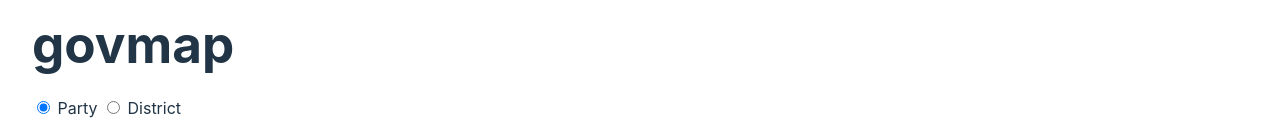
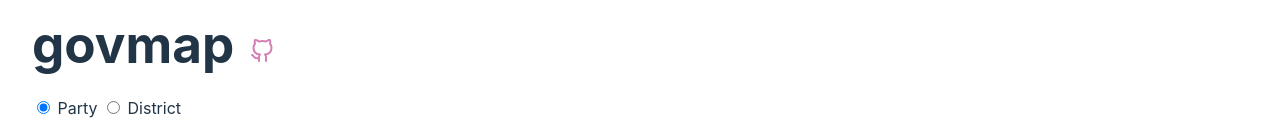
Before and after one commit to mebble/govmap, a Svelte app: page / in a window 1280 px wide. Shown: the top 135 px of the page. Built offline with nearby package versions, Linux system fonts and the light colour scheme.

Commit message:
display link to github repo

```diff
--- a/src/App.svelte
+++ b/src/App.svelte
@@ -12,6 +12,7 @@
     import type { PropChoice, Constituency, District, Party, AssemblyData } from "./types";
     import Legend from "./lib/Legend.svelte";
     import InfoBox from "./lib/InfoBox.svelte";
+    import Github from "./lib/Github.svelte";
 
     const width = Math.min(0.9 * window.innerWidth, 900);
     const height = 0.56 * width;
@@ -83,7 +84,12 @@
 </script>
 
 <main>
-    <h1>govmap</h1>
+    <div class="header">
+        <h1>govmap</h1>
+        <a href="https://github.com/mebble/govmap">
+            <Github />
+        </a>
+    </div>
     <div class="prop-choice">
         <label>
             <input type=radio bind:group={propChoice} name="prop-choice" value={'Party'}>
@@ -139,9 +145,19 @@
     main {
         padding: 1rem;
     }
+    .header {
+        display: flex;
+        align-items: baseline;
+        margin-bottom: 1.5rem;
+    }
+    .header h1 {
+        margin-right: 1rem;
+    }
+    .header a {
+        color: rgb(211, 128, 181);
+    }
     h1 {
-        margin-top: 0;
-        margin-bottom: 1.5rem;
+        margin: 0;
     }
     .output {
         display: flex;
--- /dev/null
+++ b/src/lib/Github.svelte
@@ -0,0 +1,3 @@
+<svg xmlns="http://www.w3.org/2000/svg" width="24" height="24" viewBox="0 0 24 24" fill="none" stroke="currentColor" stroke-width="2" stroke-linecap="round" stroke-linejoin="round" class="feather feather-github">
+    <path d="M9 19c-5 1.5-5-2.5-7-3m14 6v-3.87a3.37 3.37 0 0 0-.94-2.61c3.14-.35 6.44-1.54 6.44-7A5.44 5.44 0 0 0 20 4.77 5.07 5.07 0 0 0 19.91 1S18.73.65 16 2.48a13.38 13.38 0 0 0-7 0C6.27.65 5.09 1 5.09 1A5.07 5.07 0 0 0 5 4.77a5.44 5.44 0 0 0-1.5 3.78c0 5.42 3.3 6.61 6.44 7A3.37 3.37 0 0 0 9 18.13V22"></path>
+</svg>
```
